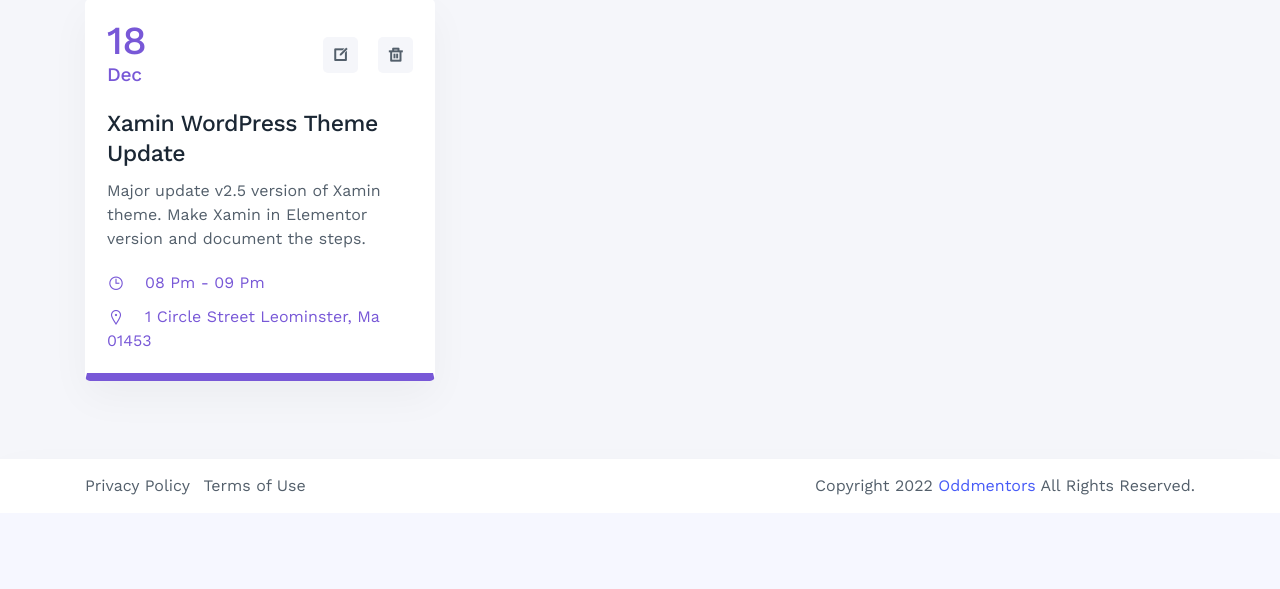
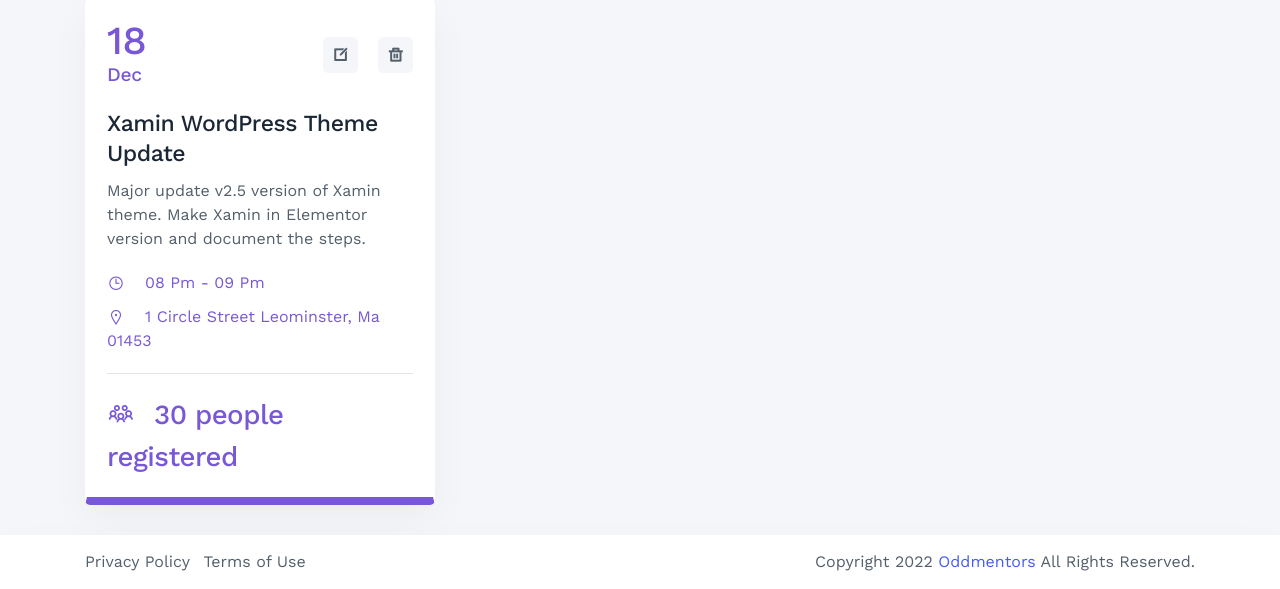
Before and after one commit to angelinvestorboys/oddmentors_mvp, a Django app: page /dashboard in a window 1280 px wide, after a click on "My Events". Shown: the part 341-930 px from the top of the page. Before the commit the page ends 836 px from the top, so only its background shows below. Run offline with Django 4.2, Linux system fonts and the light colour scheme; some libraries are stand-ins or nearby versions.

Commit message:
added members count

```diff
--- a/src/templates/dashboard.html
+++ b/src/templates/dashboard.html
@@ -277,8 +277,13 @@
                                             </div>
                                             <h4 class="my-2">Xamin WordPress Theme Update</h4>
                                             <p class="mb-3 card-description">Major update v2.5 version of Xamin theme. Make Xamin in Elementor version and document the steps.</p>
+
                                             <p class="mb-2 text-info"><i class="las la-clock mr-3"></i>08 Pm - 09 Pm</p>
                                             <p class="mb-0 text-info"><i class="las la-map-marker mr-3"></i>1 Circle Street Leominster, Ma 01453</p>
+
+                                            <hr/>
+                                            <h3 class="text-info"><i class="las la-users mr-3"></i>30 people registered</h3>
+
                                         </div>
                                     </div>
                                 </div>
```
